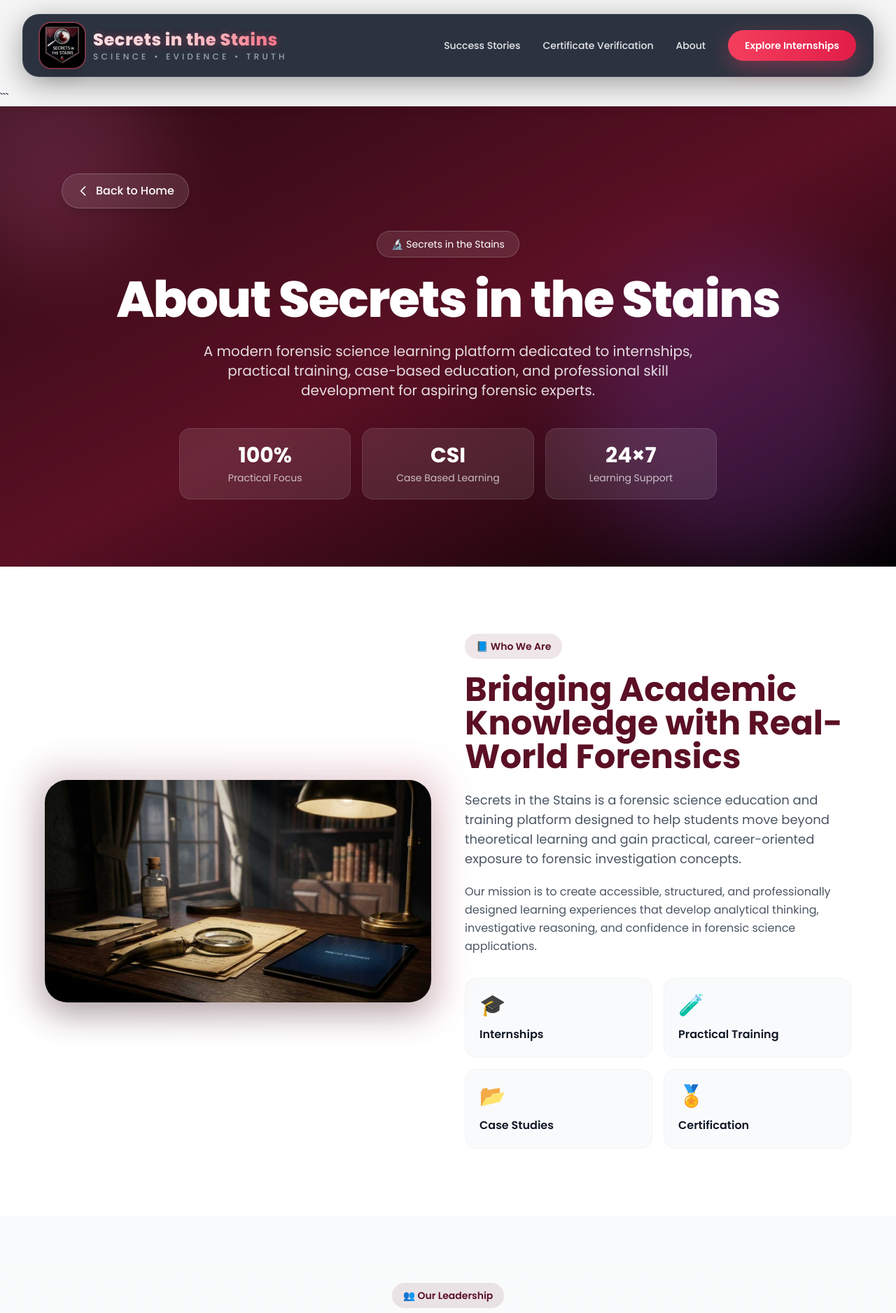
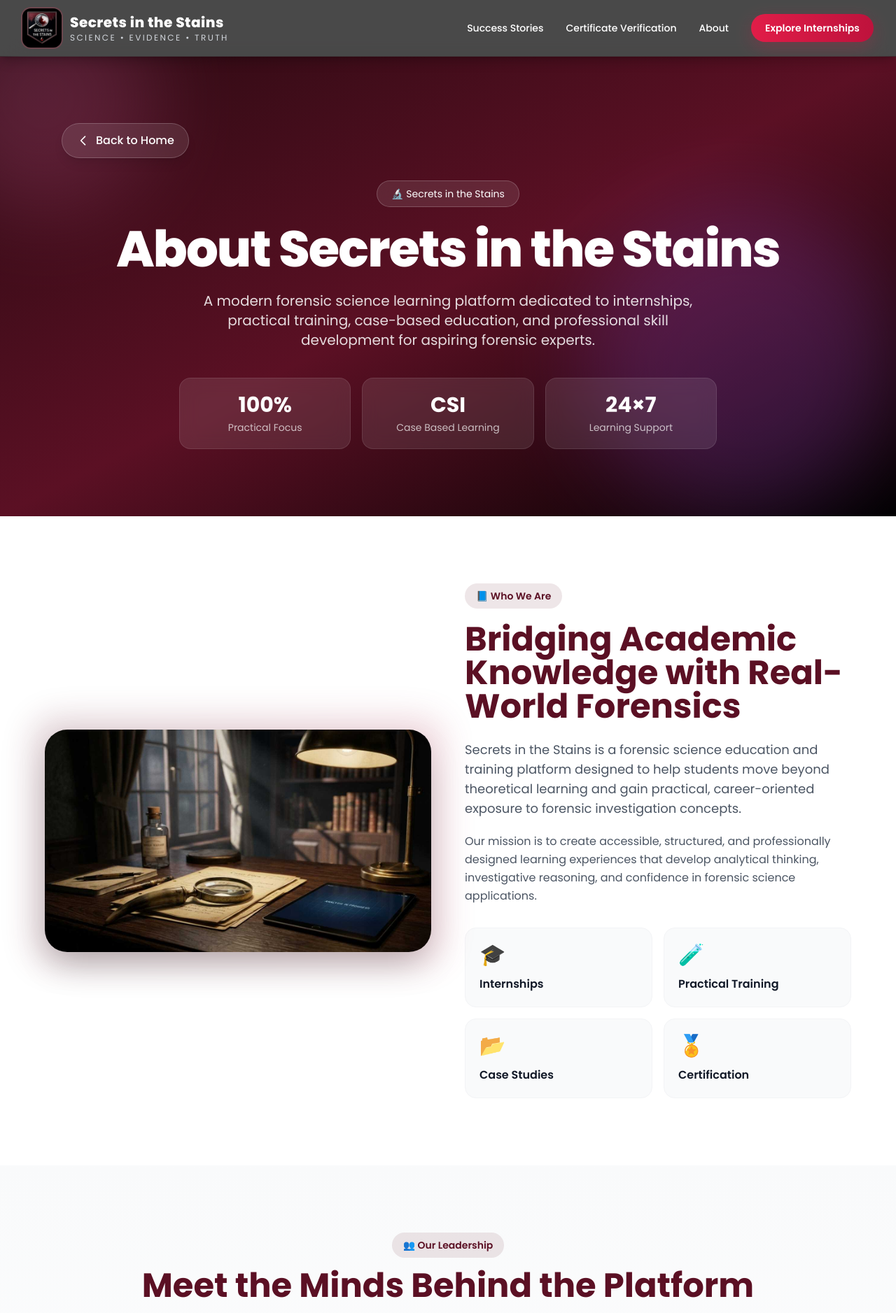
Before and after one commit to vinaysaddanapu9/secretsinthestains, a Flask app: page /about in a window 1280 px wide. Shown: the top 1877 px of the page at 70% size. Run offline with Flask 3, Linux system fonts and the light colour scheme; some libraries are stand-ins or nearby versions.

Commit message:
Updated base.html

````diff
--- a/templates/about.html
+++ b/templates/about.html
@@ -3,8 +3,6 @@
 {% block content %}
 
 <div class="overflow-x-hidden">
-
-```
 <!-- HERO SECTION -->
 <section class="relative overflow-hidden bg-gradient-to-br from-[#2b0a12] via-[#5b1024] to-black text-white">
 
@@ -272,7 +270,6 @@
     </div>
 
 </section>
-```
 
 </div>
 
--- a/templates/base.html
+++ b/templates/base.html
@@ -2,15 +2,15 @@
 <html lang="en">
 <head>
     <link rel="icon" href="{{ url_for('static', filename='images/logo.jpg') }}?v=99">
-
     <meta charset="UTF-8">
-    <meta name="viewport" content="width=device-width, initial-scale=1.0">
 
     <meta name="description"
           content="Forensic science internships, fingerprint analysis training, crime scene investigation learning, forensic blogs and certificate programs.">
 
     <meta name="keywords"
           content="forensic science, forensic internship, fingerprint analysis, crime scene investigation, forensic education">
+
+    <meta name="viewport" content="width=device-width, initial-scale=1.0">
 
     <title>{% block title %}Secrets in the Stains{% endblock %}</title>
 
@@ -27,20 +27,18 @@
             font-family: 'Poppins', sans-serif;
         }
 
-        /* LIGHT PAGE BACKGROUND */
         body{
             background:#f5f5f5;
-            min-height:100vh;
+            overflow-x:hidden;
             color:#111827;
-            overflow-x:hidden;
         }
 
-        /* Optional hero background */
+        /* Hero background */
         .forensic-bg{
             background:
                 linear-gradient(
-                    rgba(0,0,0,0.82),
-                    rgba(0,0,0,0.90)
+                    rgba(0,0,0,0.78),
+                    rgba(0,0,0,0.82)
                 ),
                 url("{{ url_for('static', filename='images/hero-bg.png') }}");
 
@@ -49,54 +47,80 @@
             background-attachment:fixed;
         }
 
-        /* Modern dark glass navbar */
-        .glass{
-            background:rgba(17,24,39,0.88);
-            backdrop-filter:blur(18px);
-            -webkit-backdrop-filter:blur(18px);
-            border:1px solid rgba(255,255,255,0.08);
+        .accent{
+            color:#e11d48;
         }
 
-        .nav-link{
+        /* Enhanced button */
+        .btn-primary{
+            background:linear-gradient(to right,#e11d48,#be123c);
+            transition:all 0.3s ease;
+            box-shadow:0 8px 24px rgba(225,29,72,0.25);
+        }
+
+        .btn-primary:hover{
+            background:linear-gradient(to right,#be123c,#9f1239);
+            transform:translateY(-2px);
+            box-shadow:0 14px 32px rgba(225,29,72,0.35);
+        }
+
+        /* Smooth navbar links */
+        nav a{
             position:relative;
             transition:all 0.3s ease;
         }
 
-        .nav-link::after{
+        nav a:hover{
+            color:#fecdd3;
+        }
+
+        nav a::after{
             content:'';
             position:absolute;
             left:0;
-            bottom:-6px;
+            bottom:-4px;
             width:0%;
             height:2px;
             background:#fb7185;
-            transition:0.3s ease;
-            box-shadow:0 0 10px #fb7185;
+            transition:width 0.3s ease;
         }
 
-        .nav-link:hover::after{
+        nav a:hover::after{
             width:100%;
         }
 
-        .nav-link:hover{
-            color:#fecdd3;
+        /* Logo enhancement */
+        nav img{
+            transition:all 0.3s ease;
+            box-shadow:0 4px 14px rgba(0,0,0,0.35);
         }
 
-        .btn-primary{
-            background:linear-gradient(to right,#f43f5e,#e11d48);
-            transition:all 0.3s ease;
-            box-shadow:0 10px 30px rgba(244,63,94,0.35);
+        nav img:hover{
+            transform:scale(1.05);
         }
 
-        .btn-primary:hover{
-            transform:translateY(-2px) scale(1.03);
-            box-shadow:0 18px 45px rgba(244,63,94,0.55);
-        }
+        /* Better mobile spacing */
+        @media (max-width:640px){
 
-        .brand-glow{
-            text-shadow:
-                0 0 10px rgba(244,63,94,0.25),
-                0 0 20px rgba(244,63,94,0.15);
+            nav .h-20{
+                height:4.5rem;
+            }
+
+            nav h1{
+                font-size:0.95rem;
+            }
+
+            nav p{
+                font-size:0.65rem;
+            }
+
+            #mobile-menu{
+                border-radius:1rem;
+                margin:0.5rem;
+                width:auto;
+                left:0;
+                right:0;
+            }
         }
     </style>
 </head>
@@ -104,96 +128,50 @@
 <body>
 
 <!-- ================= NAVBAR ================= -->
-<nav class="fixed top-0 left-0 w-full z-50">
+<nav class="fixed top-0 left-0 w-full z-50 bg-black/70 backdrop-blur-xl border-b border-white/10 shadow-lg shadow-black/20">
 
-    <div class="max-w-7xl mx-auto px-3 sm:px-6 lg:px-8 pt-3 sm:pt-5">
+    <div class="max-w-7xl mx-auto px-4 sm:px-6 lg:px-8">
 
-        <div class="
-            glass
-            rounded-2xl sm:rounded-3xl
-            shadow-[0_10px_40px_rgba(0,0,0,0.35)]
-            px-4 sm:px-6
-            py-3
-            flex items-center justify-between
-        ">
+        <div class="flex justify-between items-center h-20">
 
             <!-- Logo + Brand -->
-            <a href="/" class="flex items-center gap-3 flex-1 min-w-0 group">
+            <div class="flex items-center gap-3 min-w-0">
 
-                <div class="relative flex-shrink-0">
-                    <img
-                        src="{{ url_for('static', filename='images/logo.jpg') }}"
-                        alt="Secrets in the Stains"
-                        class="
-                            h-12 w-12
-                            sm:h-16 sm:w-16
-                            rounded-xl sm:rounded-2xl
-                            object-cover
-                            ring-2 ring-rose-500/40
-                            shadow-xl
-                            group-hover:scale-105
-                            transition duration-300
-                        "
-                    >
-                </div>
+                <img
+                    src="{{ url_for('static', filename='images/logo.jpg') }}"
+                    alt="Secrets in the Stains"
+                    class="h-12 sm:h-14 w-auto object-contain rounded-xl ring-2 ring-rose-500/20"
+                >
 
                 <div class="min-w-0">
-
-                    <h1 class="
-                        text-sm sm:text-2xl
-                        font-extrabold
-                        bg-gradient-to-r
-                        from-white
-                        via-rose-100
-                        to-rose-400
-                        bg-clip-text
-                        text-transparent
-                        tracking-wide
-                        leading-tight
-                        brand-glow
-                        truncate
-                    ">
+                    <h1 class="text-white text-sm sm:text-xl font-extrabold tracking-wide truncate">
                         Secrets in the Stains
                     </h1>
 
-                    <p class="
-                        text-[10px] sm:text-xs
-                        text-gray-400
-                        uppercase
-                        tracking-[0.18em] sm:tracking-[0.35em]
-                        font-medium
-                        truncate
-                    ">
+                    <p class="text-gray-300 text-[10px] sm:text-xs uppercase tracking-[0.2em] truncate">
                         Science • Evidence • Truth
                     </p>
-
                 </div>
 
-            </a>
+            </div>
 
             <!-- Desktop Menu -->
-            <div class="hidden md:flex items-center gap-8 text-sm font-medium ml-8">
+            <div class="hidden md:flex items-center gap-8 text-white text-sm font-medium">
 
-                <a href="/alumni" class="nav-link text-gray-200">
+                <a href="/alumni">
                     Success Stories
                 </a>
 
-                <a href="/certificate-verification" class="nav-link text-gray-200">
+                <a href="/certificate-verification">
                     Certificate Verification
                 </a>
 
-                <a href="/about" class="nav-link text-gray-200">
+                <a href="/about">
                     About
                 </a>
 
                 <a href="/internships"
-                   class="
-                        btn-primary
-                        text-white
-                        font-semibold
-                        px-6 py-3
-                        rounded-full
-                   ">
+                   class="btn-primary text-white px-5 py-2.5 rounded-full font-semibold">
                     Explore Internships
                 </a>
 
@@ -201,19 +179,10 @@
 
             <!-- Mobile Menu Button -->
             <button id="menu-btn"
-                    class="
-                        md:hidden
-                        p-2
-                        rounded-xl
-                        text-gray-200
-                        hover:bg-white/10
-                        transition
-                        flex-shrink-0
-                        ml-2
-                    ">
+                    class="md:hidden text-white p-2 rounded-lg hover:bg-white/10 transition">
 
                 <svg xmlns="http://www.w3.org/2000/svg"
-                     class="h-6 w-6"
+                     class="h-7 w-7"
                      fill="none"
                      viewBox="0 0 24 24"
                      stroke="currentColor">
@@ -222,53 +191,10 @@
                           stroke-linejoin="round"
                           stroke-width="2"
                           d="M4 6h16M4 12h16M4 18h16"/>
+
                 </svg>
 
             </button>
-
-        </div>
-
-        <!-- Mobile Menu -->
-        <div id="mobile-menu"
-             class="
-                hidden
-                md:hidden
-                mt-3
-                glass
-                rounded-2xl
-                shadow-2xl
-                overflow-hidden
-             ">
-
-            <a href="/alumni"
-               class="block px-6 py-4 text-gray-200 hover:bg-white/5 hover:text-rose-300 transition">
-                Success Stories
-            </a>
-
-            <a href="/certificate-verification"
-               class="block px-6 py-4 text-gray-200 hover:bg-white/5 hover:text-rose-300 transition border-t border-white/5">
-                Certificate Verification
-            </a>
-
-            <a href="/about"
-               class="block px-6 py-4 text-gray-200 hover:bg-white/5 hover:text-rose-300 transition border-t border-white/5">
-                About
-            </a>
-
-            <div class="p-4 border-t border-white/5">
-                <a href="/internships"
-                   class="
-                        block
-                        text-center
-                        btn-primary
-                        text-white
-                        font-semibold
-                        px-5 py-3
-                        rounded-xl
-                   ">
-                    Explore Internships
-                </a>
-            </div>
 
         </div>
 
@@ -276,8 +202,36 @@
 
 </nav>
 
+<!-- ================= MOBILE MENU ================= -->
+<div id="mobile-menu"
+     class="hidden md:hidden fixed top-20 left-0 w-full bg-black/95 backdrop-blur-xl text-white z-40 border-t border-white/10 shadow-2xl">
+
+    <a href="/alumni"
+       class="block px-6 py-4 border-b border-white/10 hover:bg-white/5 transition duration-300">
+        Success Stories
+    </a>
+
+    <a href="/certificate-verification"
+       class="block px-6 py-4 border-b border-white/10 hover:bg-white/5 transition duration-300">
+        Certificate Verification
+    </a>
+
+    <a href="/about"
+       class="block px-6 py-4 border-b border-white/10 hover:bg-white/5 transition duration-300">
+        About
+    </a>
+
+    <div class="p-4">
+        <a href="/internships"
+           class="btn-primary block text-center text-white font-semibold px-5 py-3 rounded-xl">
+            Explore Internships
+        </a>
+    </div>
+
+</div>
+
 <!-- ================= PAGE CONTENT ================= -->
-<main class="pt-28 sm:pt-32 min-h-screen">
+<main class="pt-16 sm:pt-20 min-h-screen">
 
     {% block content %}
     {% endblock %}
@@ -286,11 +240,8 @@
 
 <!-- ================= MOBILE MENU SCRIPT ================= -->
 <script>
-    const menuBtn = document.getElementById("menu-btn");
-    const mobileMenu = document.getElementById("mobile-menu");
-
-    menuBtn.addEventListener("click", () => {
-        mobileMenu.classList.toggle("hidden");
+    document.getElementById("menu-btn").addEventListener("click", function() {
+        document.getElementById("mobile-menu").classList.toggle("hidden");
     });
 </script>
 
````
